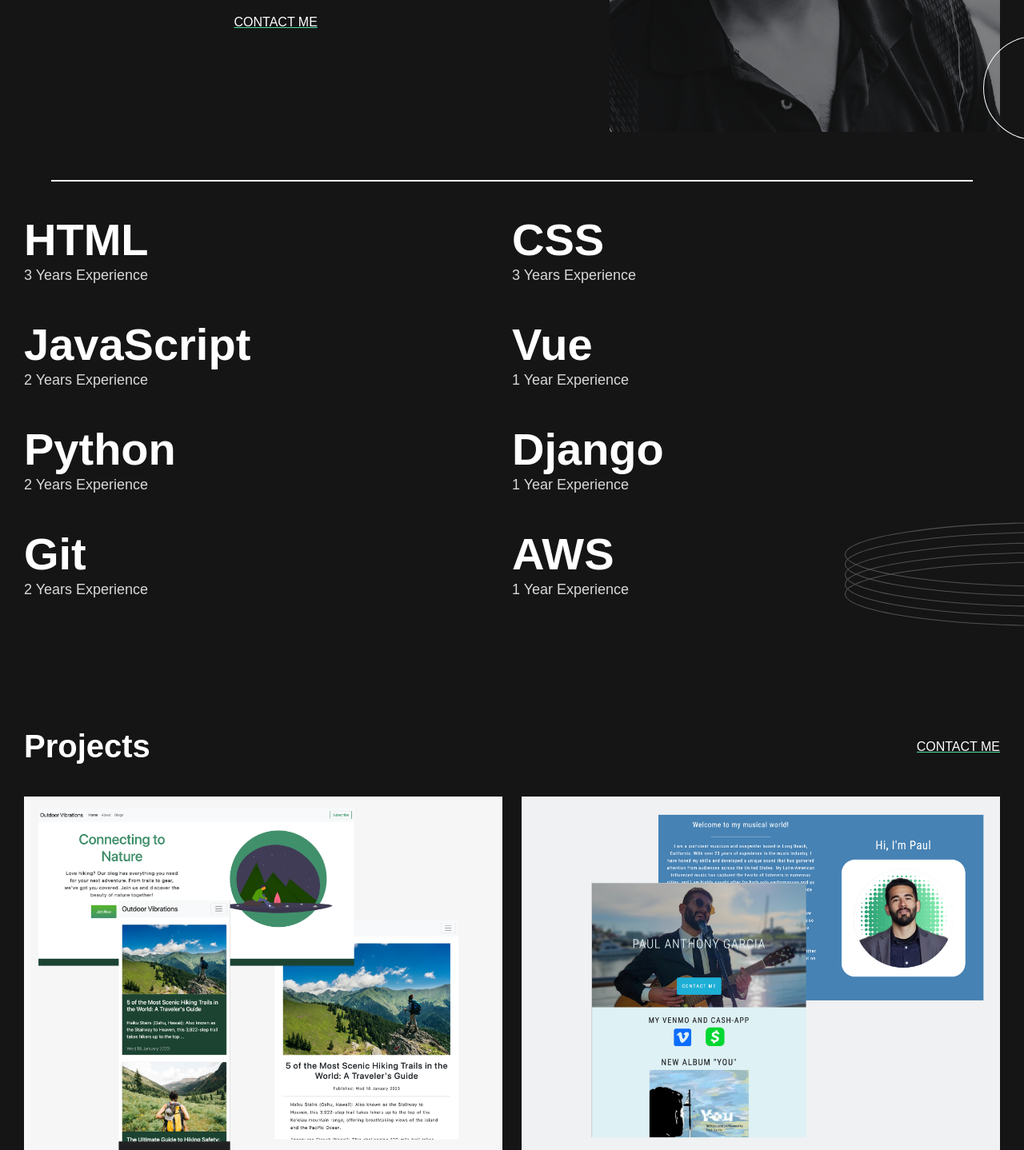
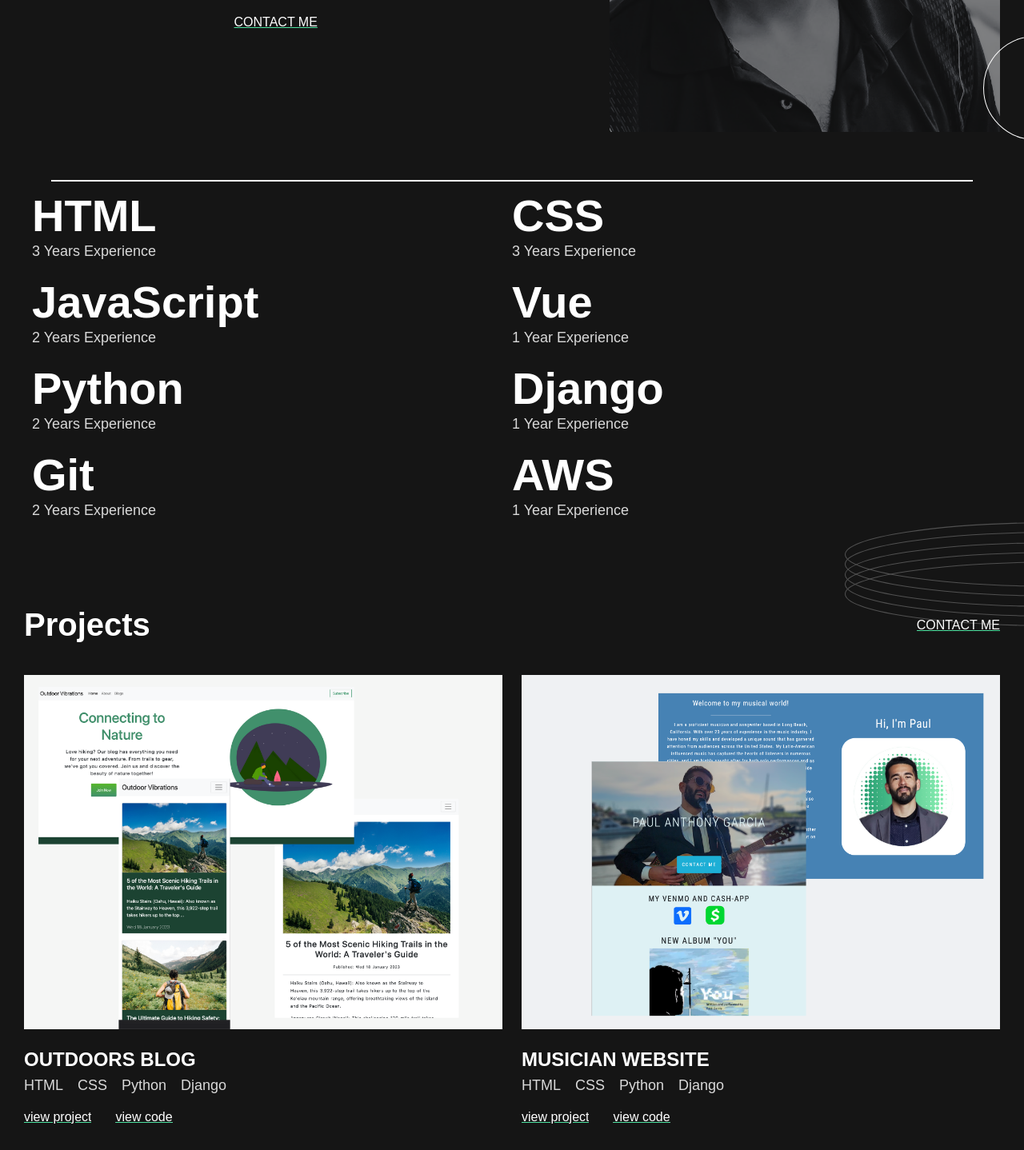
Before and after one commit to CESAR-JARAMILLO/Portfolio-Site, a Flask app: page / in a window 1280 px wide. Shown: the part 435-1873 px from the top of the page at 80% size. Run offline with Flask 2, Linux system fonts and the light colour scheme.

Commit message:
updated css

```diff
--- a/static/css/style.css
+++ b/static/css/style.css
@@ -1,5 +1,3 @@
-
-
 * {
   padding: 0;
   margin: 0;
@@ -135,13 +133,17 @@ footer .social {
 }
 
 .experience-section {
-  height: 604px;
+  /* height: 604px; */
   padding: 40px 0;
   display: flex;
   flex-direction: column;
   justify-content: space-between;
   position: relative;
   overflow: hidden;
+}
+
+.experience-container {
+  margin-bottom: 20px;
 }
 
 .language {
@@ -461,6 +463,7 @@ form a {
     grid-template-columns: repeat(2, 1fr);
     margin: 0 30px;
     text-align: left;
+    padding: 10px;
   }
 
   .experience-section
@@ -577,7 +580,7 @@ form a {
 
   .experience-section {
     grid-template-columns: repeat(3, 1fr);
-    height: 328px;
+    /* height: 328px; */
   }
 
   .projects-section
```
